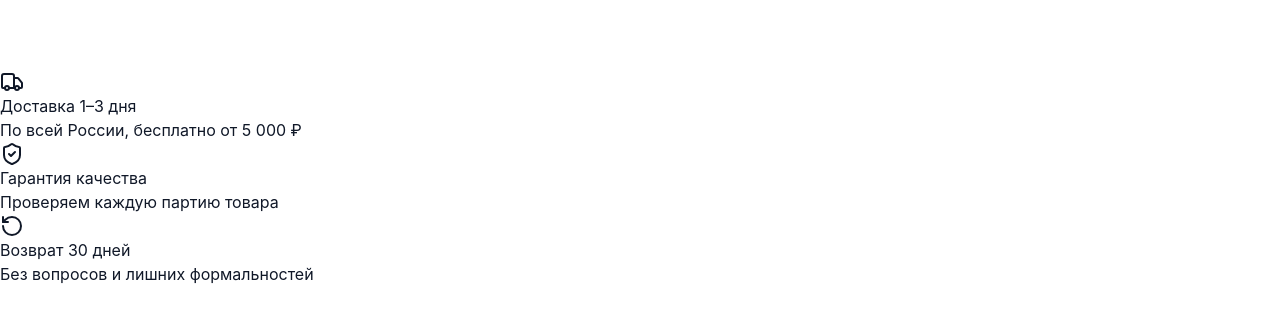
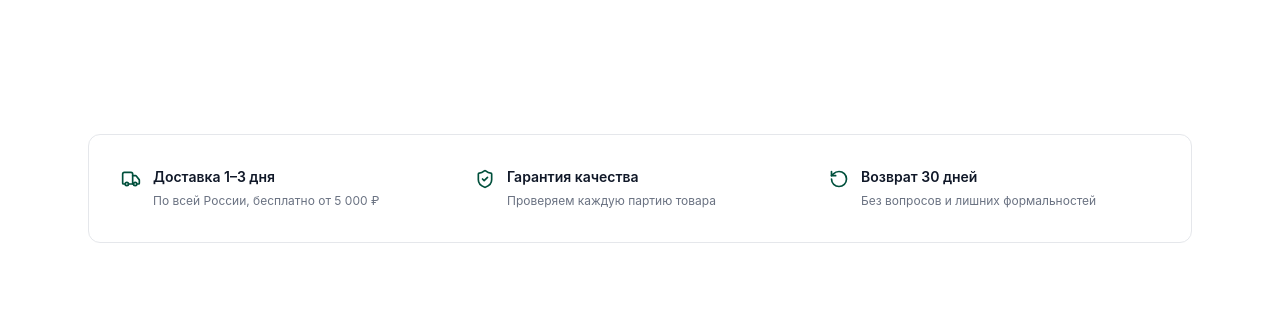
Before and after one commit to KeruCat/meow, a React (Vite) app: page / in a window 1280 px wide. Shown: the part 1519-1839 px from the top of the page. Before the commit the page ends 1805 px from the top, so only its background shows below. Built offline with nearby package versions, Linux system fonts and the light colour scheme.

Commit message:
feat: add style for Features

```diff
--- a/src/Components/Features/FeatureItem.jsx
+++ b/src/Components/Features/FeatureItem.jsx
@@ -1,11 +1,11 @@
 function FeatureItem({ icon: Icon, title, description }) {
   return (
-    <div>
-      <Icon />
+    <div className="flex gap-3">
+      <Icon className="mt-0.5 h-5 w-5 shrink-0 text-emerald-900" />
 
       <div>
-        <p>{title}</p>
-        <p>
+        <p className="text-sm font-semibold text-gray-900">{title}</p>
+        <p className="mt-1 text-xs leading-relaxed text-gray-500">
           {description}
         </p>
       </div>
--- a/src/Components/Features/Features.jsx
+++ b/src/Components/Features/Features.jsx
@@ -21,8 +21,8 @@ const features = [
 
 function Features() {
   return (
-    <section>
-      <div>
+    <section className="mx-auto max-w-6xl px-6 pb-20 pt-16">
+      <div className="grid gap-6 rounded-xl border border-gray-200 bg-white p-6 sm:grid-cols-3 sm:p-8">
         {features.map((feature) => (
           <FeatureItem
             key={feature.title}
```
